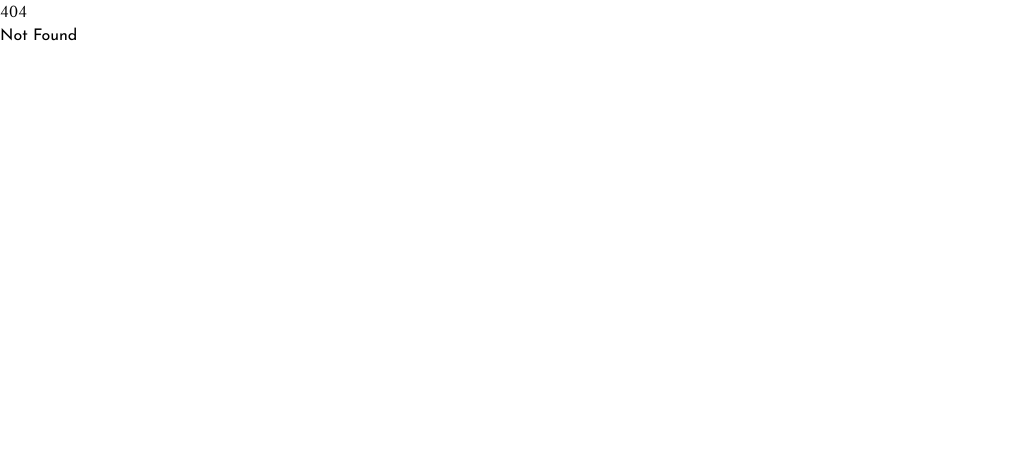
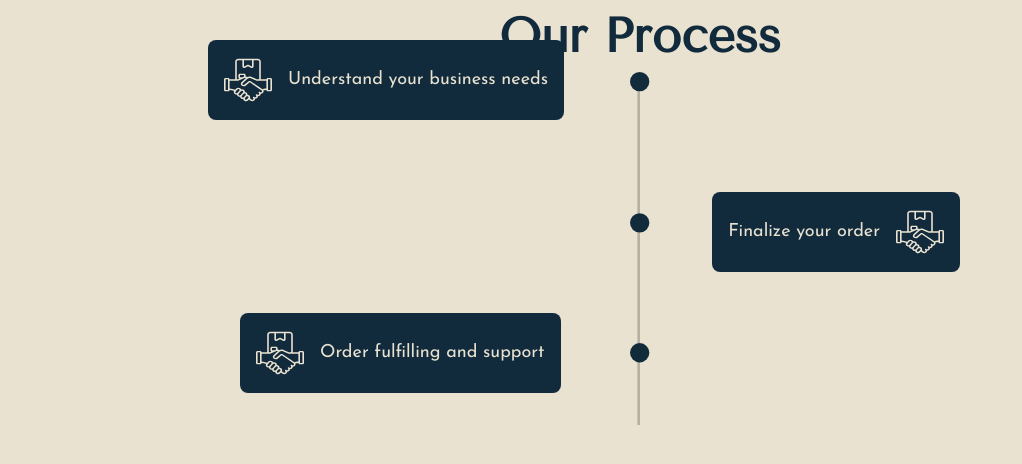
Before and after one commit to Dunes-Aero/Dunes-Aero-Website, a SvelteKit app: page /Process in a window 1280 px wide. Before the commit this address had no page. Shown: the top 464 px of the page, without its empty margins (0-1022 px from the left). Built offline with nearby package versions, Linux system fonts and the light colour scheme.

Commit message:
Our process section updates

```diff
--- a/src/routes/+page.svelte
+++ b/src/routes/+page.svelte
@@ -1,10 +1,12 @@
 <script>
   import Hero from './Hero/+page.svelte'
   import About from './About/+page.svelte'
+  import Process from './Process/+page.svelte'
   import Contact from './Contact/+page.svelte'
 </script>
 <Hero/>
 <About/>
+<Process/>
 <Contact/>
 
 
--- a/src/routes/About/components/aboutDescription.svelte
+++ b/src/routes/About/components/aboutDescription.svelte
@@ -13,7 +13,7 @@
 		color: #000000;
 		margin: 40px 150px 0px;
 		text-align: center;
-		font-size: 28px;
+		font-size: 24px;
 	}
 	@media screen and (max-width: 768px) {
 		.text-about {
--- /dev/null
+++ b/src/routes/Process/+page.svelte
@@ -0,0 +1,23 @@
+<script>
+	import Title from '../About/components/title.svelte';
+	import Line from './components/line.svelte';
+</script>
+
+<section
+	id="about"
+	class="our-process relative w-full h-screen mx-auto bg-hero bg-no-repeat bg-cover bg-center items-center"
+>
+	<div class="p-16 w-full">
+		<Title pageTitle="Our Process" elementHTML="h1" class="lg:w-full" />
+	</div>
+
+	<div class="pt-6"><Line /></div>
+</section>
+
+<style>
+	@import '../About/global.css';
+
+	.our-process {
+		background-color: var(--color-secondary);
+	}
+</style>
--- /dev/null
+++ b/src/routes/Process/components/item.svelte
@@ -0,0 +1,38 @@
+<script>
+	import ProcessIcon from '$lib/assets/images/GroupProcess.svg';
+	export let isRightLeft;
+    export let textItem;
+</script>
+
+<div class="container mx-auto flex items-center">
+	<!-- Background div for the icon with text on the right -->
+	<div class="item-back p-4 rounded-lg flex items-center">
+		{#if isRightLeft == "yes"}
+        <!-- Text on the right -->
+        <div class="mr-4">
+            <!-- Your text content here -->
+            <p class="text-lg">{textItem}</p>
+            <!-- Additional text or elements if needed -->
+        </div>
+			<!-- Icon (assuming you want to set a fixed width and height) -->
+			<img src={ProcessIcon} alt="" class="w-12 h-12" />
+
+		{:else}
+			<!-- Text on the left -->
+            <!-- Icon (assuming you want to set a fixed width and height) -->
+            <img src={ProcessIcon} alt="" class="w-12 h-12" />
+			<div class="ml-4">
+				<!-- Your text content here -->
+				<p class="text-lg">{textItem}</p>
+				<!-- Additional text or elements if needed -->
+			</div>
+		{/if}
+	</div>
+</div>
+
+<style>
+    .item-back {
+        background-color: var(--color-primary);
+        color: var(--color-secondary);
+    }
+</style>
--- /dev/null
+++ b/src/routes/Process/components/line.svelte
@@ -0,0 +1,62 @@
+<script>
+    import Item from './item.svelte'
+    import LineIcon from '$lib/assets/images/LineItem.svg';
+
+</script>
+
+<div class="container mx-auto relative">
+    <!-- Image container -->
+    <div class="grid justify-items-center">
+        <img src={LineIcon} alt="" class="w-5">
+    </div>
+
+    <!-- Absolute positioning for the "Item" components -->
+    <div class="absolute -top-8 left-52">
+        <Item textItem="Understand your business needs"/>
+    </div>
+    <div class="absolute top-40 transform -translate-y-1/2 right-80">
+        <Item isRightLeft="yes" textItem="Finalize your order"/>
+    </div>
+    <div class="absolute bottom-8 left-60">
+        <Item textItem="Order fulfilling and support"/>
+    </div>
+</div>
+
+
+<style>
+	/* ul {
+		list-style: none;
+		margin: 0;
+		padding: 0;
+		position: relative;
+	}
+
+	ul:before {
+		content: '';
+		display: inline-block;
+		width: 2px;
+		background: rgba(0, 0, 0, 0.22);
+		position: absolute;
+		top: 15px;
+		right: 639px;
+		height: calc(100% - 10px);
+	}
+
+	li {
+		position: relative;
+		padding-left: 15px;
+		margin-bottom: 120px;
+	}
+
+	li:before {
+		content: '';
+		display: inline-block;
+		width: 8px;
+		height: 8px;
+		background: red;
+		position: absolute;
+		left: 0;
+		top: 5px;
+		border-radius: 50%;
+	} */
+</style>
```
Also changed, not shown: src/lib/assets/images/GroupProcess.svg (added), src/lib/assets/images/LineItem.svg (added).
